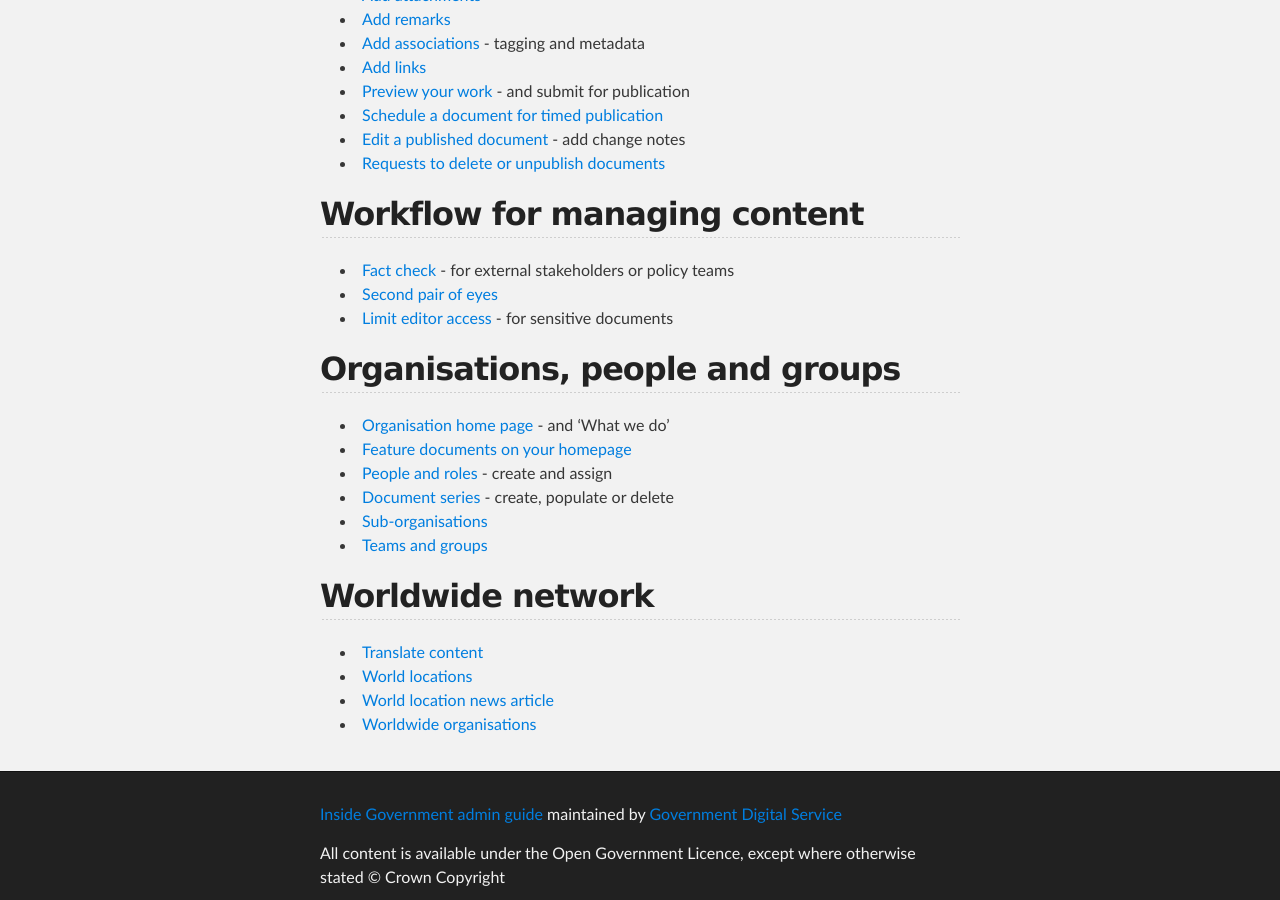
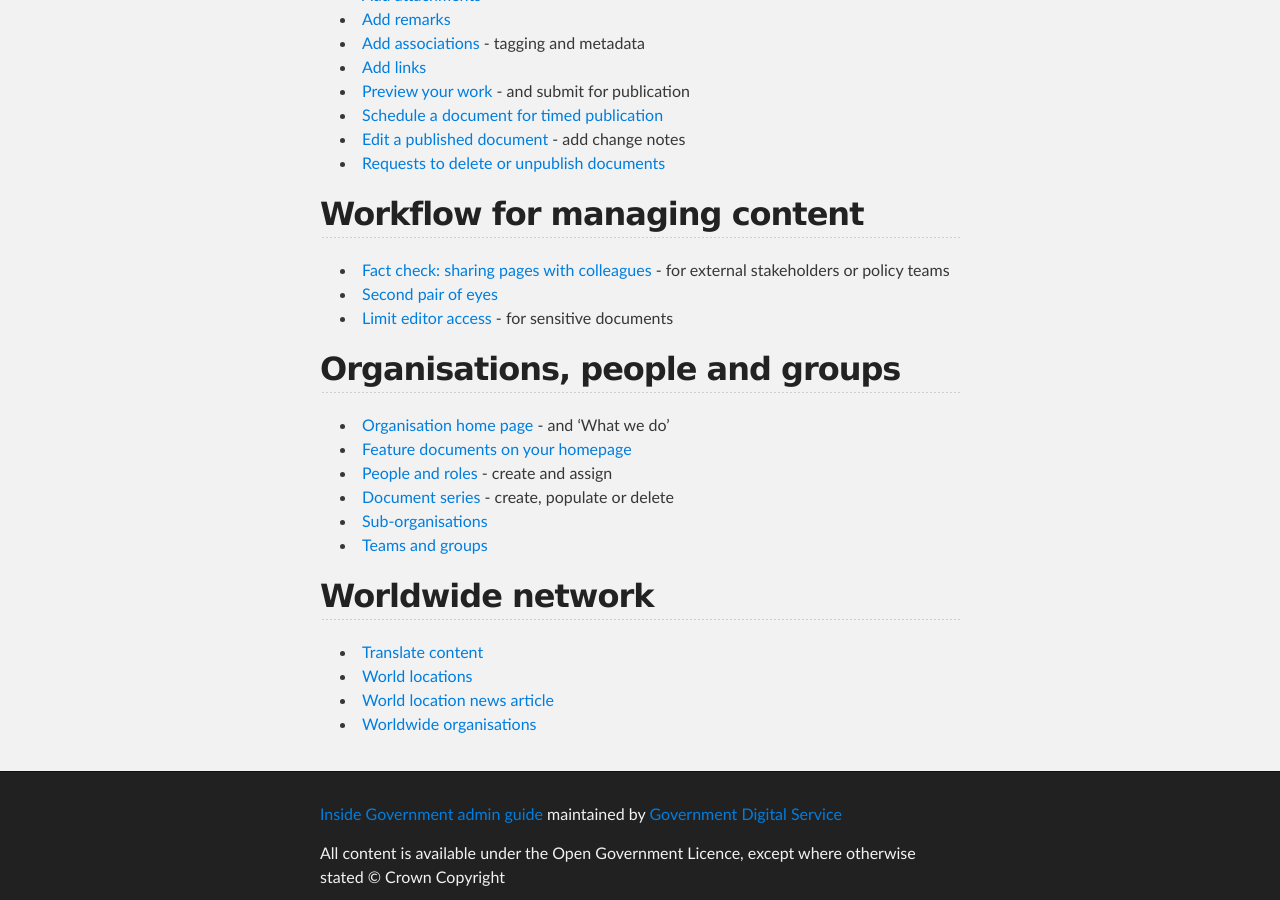
Before and after one commit to alphagov/inside-government-admin-guide, a Jekyll site: the page built from index.md, in a window 1280 px wide and 900 px high, scrolled down 827 px. Built offline with Jekyll 4.4.1, drawn with Linux system fonts in a browser that asks for light colours.

Commit message:
Update index.md

```diff
--- a/index.md
+++ b/index.md
@@ -31,7 +31,7 @@ title: How to publish content / Index
 * [Requests to delete or unpublish documents](creating-documents/delete-unpublish.html)
 
 ## Workflow for managing content
-* [Fact check](workflow-content/fact-checking.html) - for external stakeholders or policy teams
+* [Fact check: sharing pages with colleagues](workflow-content/fact-checking.html) - for external stakeholders or policy teams
 * [Second pair of eyes](workflow-content/second-pair-of-eyes.html)
 * [Limit editor access](workflow-content/limiting-access.html) - for sensitive documents
 
```
